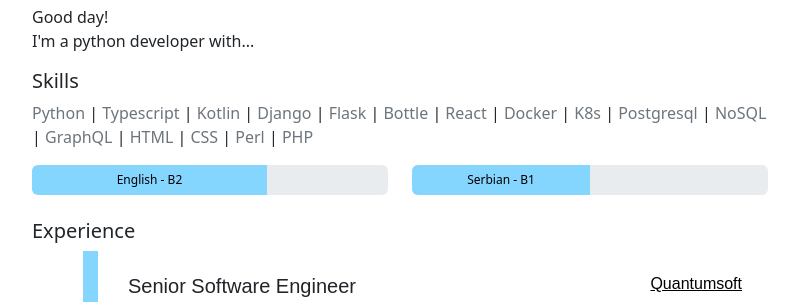
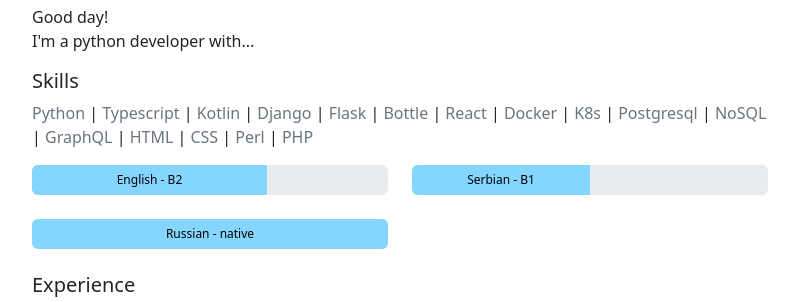
Before and after one commit to storvus/storv.us, a plain HTML site: page index.html in a window 1280 px wide. Shown: the part 110-412 px from the top of the page, without its empty margins (240-1040 px from the left). Drawn offline with Linux system fonts and the light colour scheme.

Commit message:
feat: added a native language

```diff
--- a/index.html
+++ b/index.html
@@ -105,8 +105,13 @@
                                     </div>
                                 </div>
                                 <div class="col-12 col-md-6">
-                                    <div class="progress" style="height: 30px;">
+                                    <div class="progress mb-4" style="height: 30px;">
                                         <div class="progress-bar text-black" role="progressbar" aria-label="Serbian - B1" style="width: 50%; background: #84d6ff" aria-valuenow="25" aria-valuemin="0" aria-valuemax="100">Serbian - B1</div>
+                                    </div>
+                                </div>
+                                <div class="col-12 col-md-6">
+                                    <div class="progress mb-4" style="height: 30px;">
+                                        <div class="progress-bar text-black" role="progressbar" aria-label="Russian - native" style="width: 100%; background: #84d6ff" aria-valuenow="25" aria-valuemin="0" aria-valuemax="100">Russian - native</div>
                                     </div>
                                 </div>
                             </div>
```
